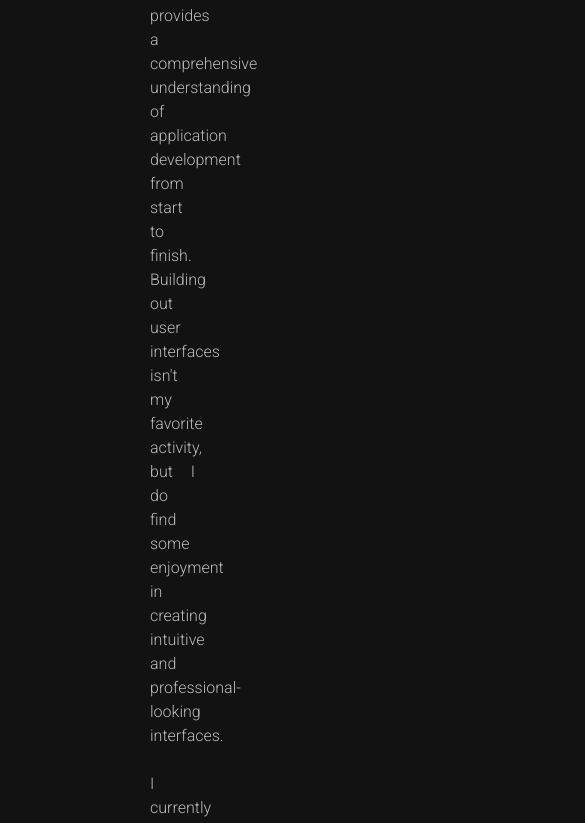
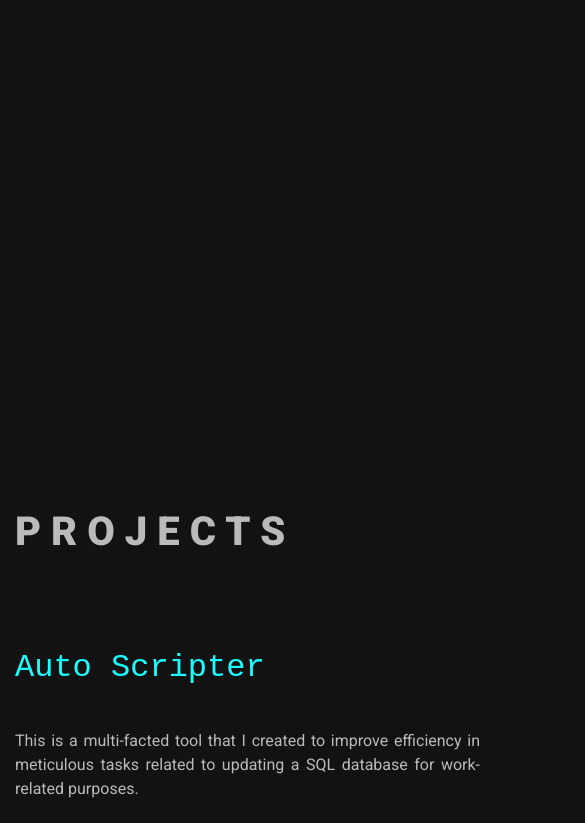
Before and after one commit to AlexLutterloah/my-portfolio, a React (Create React App) app: page / in a window 390 px wide. Shown: the part 1164-1987 px from the top of the page, 585 px wide, since content can reach past the window. Built offline with nearby package versions, Linux system fonts and the light colour scheme.

Commit message:
add mobile compatibility

```diff
--- a/src/App.css
+++ b/src/App.css
@@ -23,3 +23,17 @@
     text-align: center;
     color: #18ffff;
 }
+
+@media screen and (max-width: 1000px) {
+    .content-section {
+        padding: 150px 0 0 0;
+        min-width: 450px;
+    }
+    .body-container {
+        min-width: 480px;
+        margin: auto;
+    }
+    .content-headers {
+        padding-left: 15px;
+    }
+}
--- a/src/components/About.css
+++ b/src/components/About.css
@@ -35,7 +35,7 @@
 }
 .about-svg {
     width: 300px;
-    min-width: 300px;
+    min-width: 250px;
     height: auto;
 }
 .skills-list {
@@ -52,3 +52,29 @@
 .skills-chip > svg {
     fill: white;
 }
+
+@media screen and (max-width: 1000px) {
+    .about-container  {
+      flex-wrap: wrap;
+      padding: 0 20px 0 20px;
+    }
+    .text-section {
+        width: 100%;
+        min-width: 450px;
+        margin: auto;
+    }
+    .aboutP {
+        width: 100%;
+        margin: auto;
+        padding-right: 0px;
+    }
+    .about-image-container {
+        min-width: 250px;
+        width: 200px;
+        margin-top: 50px;
+        padding-top: 0;
+    }
+    .about-svg {
+        width: 100%;
+    }
+}
--- a/src/components/Contact.css
+++ b/src/components/Contact.css
@@ -1,6 +1,6 @@
 .contact-container {
     font-family: 'Roboto', sans-serif;
-    margin-bottom: 600px;
+    margin-bottom: 200px;
     display: flex;
 }
 .contact-text {
@@ -10,3 +10,9 @@
     line-height: 2rem;
     text-align: center;
 }
+
+@media screen and (max-width: 1000px) {
+    .contact-text > p {
+        width: 350px;
+    }
+}
--- a/src/components/Projects.css
+++ b/src/components/Projects.css
@@ -30,6 +30,10 @@
     transition: transform .2s;
     border-radius: 20px;
 }
+.mobile-img {
+    border-radius: 40px;
+    margin-right: 200px;
+}
 .text-container {
     width: 50%;
 }
@@ -53,3 +57,33 @@
 .zoom:hover {
     transform: scale(1.1);
 }
+@media screen and (max-width: 1000px) {
+    .content-container {
+        flex-wrap: wrap;
+        min-width: 450px;
+        width: 100%;
+        margin: auto;
+    }
+    .text-container, .project-title {
+        width: 100%;
+        min-width: 450px;
+        margin: auto;
+        padding-right: 15px;
+    }
+    .project-title {
+        padding-left: 15px;
+    }
+    .img-container {
+        min-width: 350px;
+        width: 250px;
+        height: auto;
+        margin: 50px auto auto auto;
+    }
+    .mobile-img {
+        min-width: 150px;
+        width: 200px;
+        height: auto;
+        margin-right: auto;
+        border-radius: 40px;
+    }
+}
--- a/src/components/Projects.js
+++ b/src/components/Projects.js
@@ -121,7 +121,7 @@ const Projects = () => {
           <img
             className="img-container zoom"
             src={healthdashboard_icon}
-            alt="auto scripter screenshot"
+            alt="health dashboard application screenshot"
           />
         </div>
       </div>
@@ -182,10 +182,9 @@ const Projects = () => {
             </Button>
           </div>
           <img
-            className="img-container zoom"
-            style={{ borderRadius: "40px", marginRight: "200px"}}
+            className="img-container zoom mobile-img"
             src={wealthwise_icon}
-            alt="auto scripter screenshot"
+            alt="wealthwise mobile app screenshot"
           />
         </div>
       </div>
```
